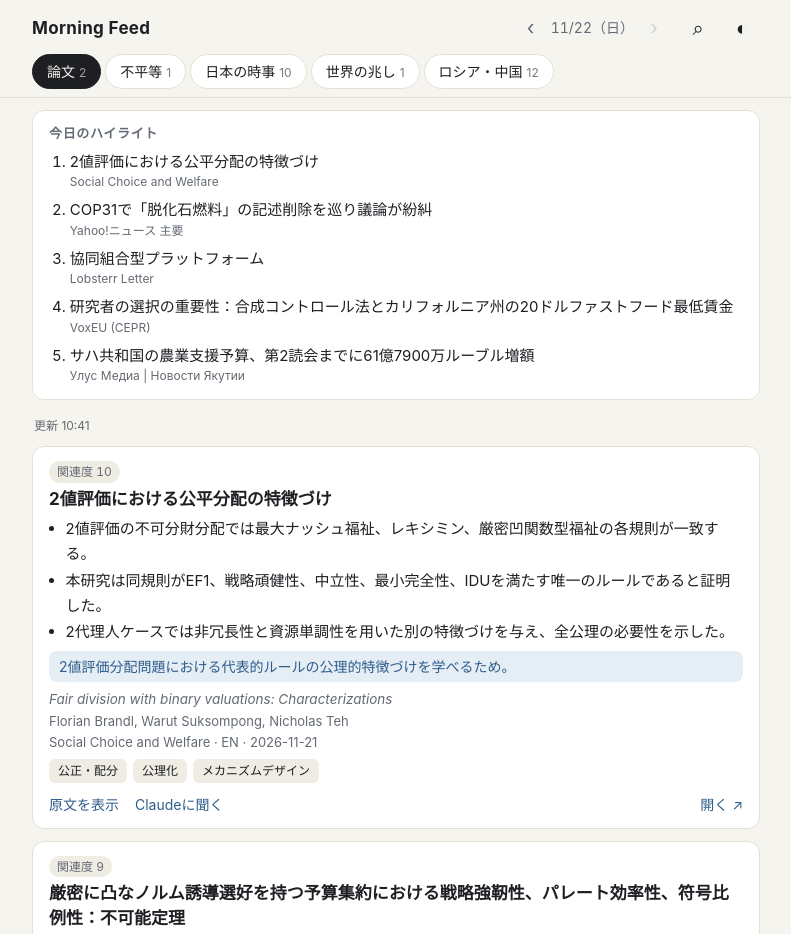
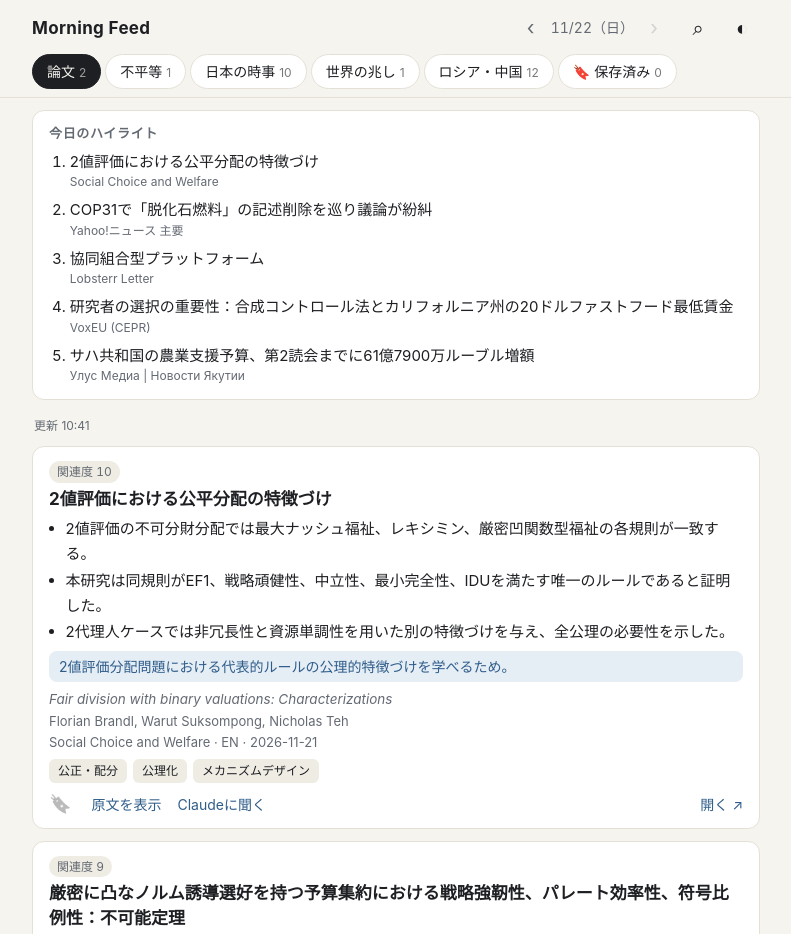
Before and after one commit to corocorobirdie/20261120newsfeed, a plain HTML site: page web/index.html in a window 1280 px wide. Shown: the top 934 px of the page, without its empty margins (244-1035 px from the left). Drawn offline with Linux system fonts and the light colour scheme; no server answers; files whose address does not match are found by name.

Commit message:
Add bookmark button and saved tab (local for now; sync via Apps Script later)
Co-Authored-By: Claude Opus 5.5 <noreply@anthropic.com>
Claude-Session: https://claude.ai/code/session_016XPqi7kWdP2MueQVYMJkqq

```diff
--- a/web/app.js
+++ b/web/app.js
@@ -9,6 +9,26 @@ const TAB_LABELS = {
   ruscn: "ロシア・中国",
 };
 const TAB_ORDER = Object.keys(TAB_LABELS);
+const SAVED = "saved";  // 保存済みタブ
+
+// ---------------------------------------------------------------- しおり（保存）
+// いまは端末の中（localStorage）に保存。記事の中身ごと持つので、日次データが消えても読める。
+// 将来 Apps Script で全端末同期にするときは、この bookmarks の読み書きを差し替える。
+const bookmarks = {
+  all() { return store.get("bookmarks", {}); },
+  has(id) { return id in this.all(); },
+  toggle(it) {
+    const b = this.all();
+    if (b[it.id]) delete b[it.id];
+    else {
+      const { _section, _ref, ...item } = it;
+      b[it.id] = { ...item, saved_at: new Date().toISOString() };
+    }
+    store.set("bookmarks", b);
+    return !!b[it.id];
+  },
+  list() { return Object.values(this.all()).sort((a, b) => (a.saved_at < b.saved_at ? 1 : -1)); },
+};
 
 const $ = (s) => document.querySelector(s);
 const store = {
@@ -53,7 +73,7 @@ async function loadDay(date) {
   $("#date").textContent = fmtDate(date);
   $("#next").disabled = i <= 0;
   $("#prev").disabled = i < 0 || i >= index.dates.length - 1;
-  if (!day.tabs[currentTab]) currentTab = TAB_ORDER.find((t) => day.tabs[t]) || "papers";
+  if (currentTab !== SAVED && !day.tabs[currentTab]) currentTab = TAB_ORDER.find((t) => day.tabs[t]) || "papers";
   render();
 }
 
@@ -82,6 +102,12 @@ function renderTabs() {
     b.addEventListener("click", () => { currentTab = t; filter.tag = ""; store.set("tab", t); render(); window.scrollTo({ top: 0 }); });
     nav.append(b);
   }
+  const s = el("button", null, "🔖 保存済み");
+  s.setAttribute("role", "tab");
+  s.setAttribute("aria-selected", String(currentTab === SAVED));
+  s.append(el("span", "count", String(bookmarks.list().length)));
+  s.addEventListener("click", () => { currentTab = SAVED; filter.tag = ""; store.set("tab", SAVED); render(); window.scrollTo({ top: 0 }); });
+  nav.append(s);
 }
 
 function renderHighlights() {
@@ -89,7 +115,7 @@ function renderHighlights() {
   const byId = new Map(all.map((x) => [x.id, x]));
   const items = (day.highlights || []).map((id) => byId.get(id)).filter(Boolean);
   const box = $("#highlights");
-  box.hidden = items.length === 0 || !!(filter.q || filter.tag);  // 絞り込み中は隠す
+  box.hidden = items.length === 0 || !!(filter.q || filter.tag) || currentTab === SAVED;  // 絞り込み中・保存済みタブでは隠す
   const ol = $("#hl-list");
   ol.replaceChildren();
   for (const it of items) {
@@ -132,7 +158,8 @@ function card(it) {
   node.querySelector(".orig-title").textContent = it.title_ja ? it.title : "";
   const authors = it.authors || [];
   node.querySelector(".byline").textContent = authors.slice(0, 6).join(", ") + (authors.length > 6 ? ` ほか${authors.length - 6}名` : "");
-  node.querySelector(".src").textContent = [it.venue, (it.lang || "").toUpperCase(), it.date].filter(Boolean).join(" · ");
+  node.querySelector(".src").textContent = [it.venue, (it.lang || "").toUpperCase(), it.date,
+    it.saved_at ? `保存 ${it.saved_at.slice(5, 10).replace("-", "/")}` : ""].filter(Boolean).join(" · ");
   const tags = node.querySelector(".tags");
   for (const t of it.tags || []) {
     const b = el("button", t === filter.tag ? "on" : null, t);
@@ -146,6 +173,16 @@ function card(it) {
   ask.addEventListener("click", () => {
     // 飛び先で入力されなかったときのために、質問文をクリップボードにもコピー
     try { navigator.clipboard && navigator.clipboard.writeText(askPrompt(it)).catch(() => {}); } catch { /* 無視 */ }
+  });
+
+  const bm = node.querySelector(".bookmark");
+  const setBm = (on) => { bm.setAttribute("aria-pressed", String(on)); bm.setAttribute("aria-label", on ? "保存を解除" : "保存"); };
+  setBm(bookmarks.has(it.id));
+  bm.addEventListener("click", () => {
+    const on = bookmarks.toggle(it);
+    setBm(on);
+    renderTabs();  // 件数を更新
+    if (currentTab === SAVED && !on) render();
   });
 
   const btn = node.querySelector(".toggle-orig");
@@ -242,7 +279,8 @@ $("#q").addEventListener("input", (e) => {
 function render() {
   renderTabs();
   renderHighlights();
-  const all = resolve(day.tabs[currentTab] || []);
+  const saved = currentTab === SAVED;
+  const all = saved ? bookmarks.list() : resolve(day.tabs[currentTab] || []);
   const items = all.filter(matches);
   renderFilters(all.length, items.length);
   const list = $("#list");
@@ -256,7 +294,8 @@ function render() {
     nodes.push(card(it));
   }
   list.replaceChildren(...nodes);
-  if (!items.length) list.append(el("p", "empty", all.length ? "条件に合う記事はありません" : "この日の新着はありません"));
+  if (!items.length) list.append(el("p", "empty", all.length ? "条件に合う記事はありません"
+    : saved ? "保存した記事はまだありません。カードの 🔖 で保存できます" : "この日の新着はありません"));
   const notes = [];
   if (day.generated_at) notes.push(`更新 ${day.generated_at.slice(11, 16)}`);
   if (!day.model) notes.push("要約なし（Gemini未設定）");
--- a/web/index.html
+++ b/web/index.html
@@ -54,6 +54,7 @@
     <p class="src"></p>
     <div class="tags"></div>
     <div class="actions">
+      <button class="bookmark" type="button" aria-pressed="false" aria-label="保存">🔖</button>
       <button class="toggle-orig" type="button">原文を表示</button>
       <a class="ask" target="_blank" rel="noopener">Claudeに聞く</a>
       <a class="open" target="_blank" rel="noopener">開く ↗</a>
--- a/web/style.css
+++ b/web/style.css
@@ -101,6 +101,8 @@ main { max-width: 760px; margin: 0 auto; padding: 12px 16px calc(40px + env(safe
 .tags button.on { border-color: var(--accent); color: var(--accent); background: var(--accent-soft); }
 .actions { display: flex; gap: 16px; align-items: center; margin-top: 10px; font-size: 14px; }
 .actions button { border: 0; background: none; padding: 0; color: var(--accent); cursor: pointer; }
+.actions .bookmark { font-size: 18px; line-height: 1; filter: grayscale(1); opacity: .45; padding: 4px; margin: -4px 0 -4px -4px; }
+.actions .bookmark[aria-pressed="true"] { filter: none; opacity: 1; }
 .actions .ask { text-decoration: none; }
 .actions .open { margin-left: auto; text-decoration: none; }
 .orig { margin-top: 10px; padding-top: 10px; border-top: 1px dashed var(--line); font-size: 14px; line-height: 1.6; overflow-wrap: anywhere; }
```
